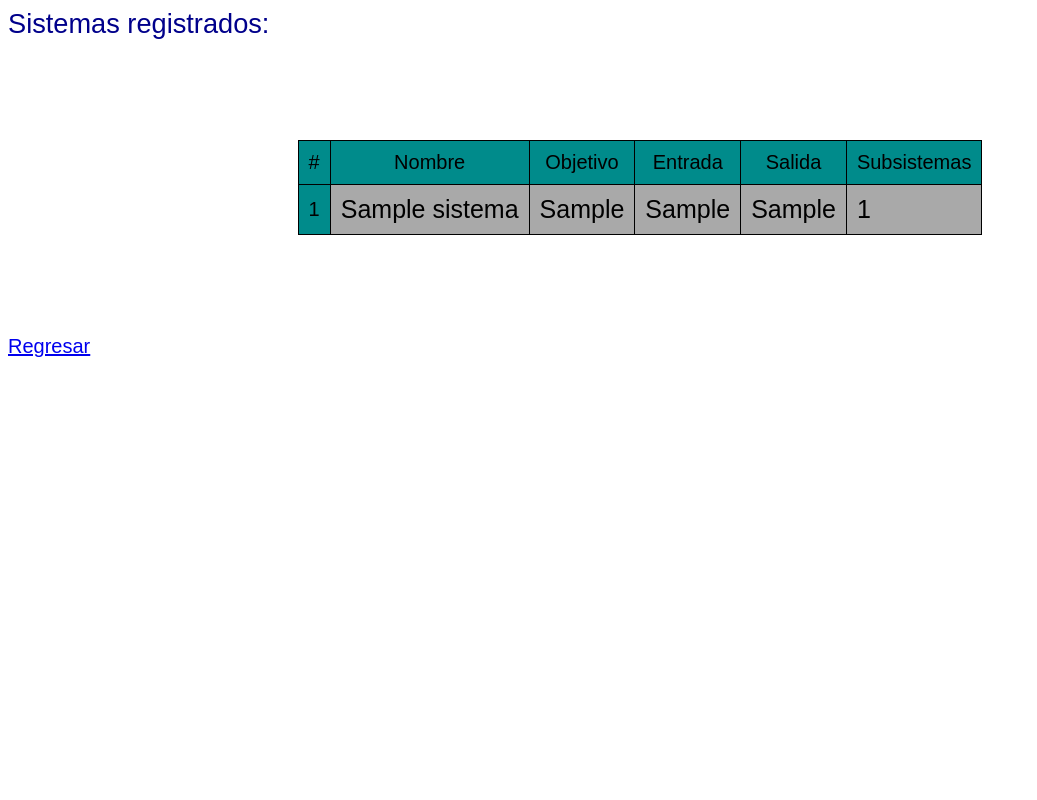
After one commit to WillyArdiano/demo1php, a PHP site: page /controladores/ControladorListar.php in a window 1280 px wide. The commit adds this page. Shown: the whole page, without its empty margins (0-1037 px from the left). Run offline with PHP 8.4, Linux system fonts and the light colour scheme; tables that the repository leaves empty hold one stand-in row (values such as "Sample post").

Commit message:
Agregando opcion listar

```diff
--- /dev/null
+++ b/controladores/ControladorListar.php
@@ -0,0 +1,40 @@
+<?php
+
+    require_once '../modelos/DataDB.php';
+    require_once '../modelos/Lista.php';
+    require_once '../modelos/Sistema.php';
+
+    $datadb = new DataDB();
+    $nombres = array();
+    $objetivos = array();
+    $entradas = array();
+    $salidas = array();
+    $subsistemas = array();
+    $cantidadSistemas = 0;
+
+    $conexion = new mysqli($datadb->getHost(), $datadb->getUsuario(), $datadb->getPassword(),$datadb->getNombreDb());
+
+    if ($conexion->connect_error) {
+        die("Connection failed: " . $conexion->connect_error);
+    }
+
+    $query1 = "SELECT * FROM Sistema";
+    $result = $conexion->query($query1);
+
+    if ($result->num_rows > 0) {
+        // output data of each row
+        while($row = $result->fetch_assoc()) {
+            array_push($nombres,$row["nombre"]);
+            array_push($objetivos,$row["objetivo"]);
+            array_push($entradas,$row["entrada"]);
+            array_push($salidas,$row["salida"]);
+            array_push($subsistemas,$row["subsistemas"]);
+            $cantidadSistemas++;
+        }
+    }
+
+    $conexion->close();
+
+    require_once '../vistas/VistaListar.php';
+
+?>
--- a/estilos/estilos.css
+++ b/estilos/estilos.css
@@ -101,3 +101,30 @@ button {
     align-items: center;
     display: block;
 }
+
+
+
+table, th, td {
+  font: 125% sans-serif;
+  border: 1px solid black;
+  border-collapse: collapse;
+  margin: 100px;
+}
+
+th, td {
+  padding: 10px;
+}
+
+th {
+  background-color: darkcyan;
+  font-size: 20px;
+}
+
+td {
+  background-color: darkgray;
+}
+
+.center {
+  margin-left: auto;
+  margin-right: auto;
+}
--- a/index.php
+++ b/index.php
@@ -49,7 +49,7 @@
             <a id="opcrud" href="vistas/VistaCrear.php" type="button">Crear</a>
             <a id="opcrud" href="vistas/VistaActualizar.php" type="button">Actualizar</a>
             <a id="opcrud" href="vistas/VistaBorrar.php" type="button">Borrar</a>
-            <a id="opcrud" href="vistas/VistaListar.php" type="button">Listar</a>
+            <a id="opcrud" href="controladores/ControladorListar.php" type="button">Listar</a>
         </div>
     </body>
 </html>
--- /dev/null
+++ b/modelos/Sistema.php
@@ -0,0 +1,39 @@
+<?php
+
+class Sistema{
+
+    private $nombre;
+    private $objetivo;
+    private $entrada;
+    private $salida;
+    private $subsistemas;
+
+    function __construct($nombre,$objetivo,$entrada,$salida,$subsistemas) {
+        $this->nombre = $nombre;
+        $this->objetivo = $objetivo;
+        $this->entrada = $entrada;
+        $this->salida = $salida;
+        $this->subsistemas = $subsistemas;
+    }
+
+    function getNombre(){
+        return $this->nombre;
+    }
+
+    function getObjetivo(){
+        return $this->objetivo;
+    }
+
+    function getEntrada(){
+        return $this->entrada;
+    }
+
+    function getSalida(){
+        return $this->salida;
+    }
+
+    function getSubSistemas(){
+        return $this->subsistemas;
+    }
+
+}
--- a/modelos/modelo.php
+++ b/modelos/modelo.php
@@ -1,6 +1,6 @@
 <?php
 
-require_once 'lista.php';
+require_once 'Lista.php';
 
 class PartesSistema {
 
--- a/vistas/VistaCrear.php
+++ b/vistas/VistaCrear.php
@@ -31,6 +31,8 @@
                 <input type="number" id="txtsubsistemas" name="txtsubsistemas" min="0" max="999">
             </div>
             <button type="submit">Registrar</button>
+
+            <a href="../index.php" type="button" style="margin-left: 50px">Regresar</a>
         </form>
     </body>
 </hmtl>
--- /dev/null
+++ b/vistas/VistaListar.php
@@ -0,0 +1,40 @@
+
+<html>
+    <head>
+        <title>Lista sistemas</title>
+        <link rel="stylesheet" type="text/css" href="../estilos/estilos.css" media="screen"/>
+    </head>
+    <body>
+        <div  >
+            <h1>Sistemas registrados:</h1>
+            <table class="center" >
+                <thead>
+                    <tr>
+                      <th scope="col">#</th>
+                      <th scope="col">Nombre</th>
+                      <th scope="col">Objetivo</th>
+                      <th scope="col">Entrada</th>
+                      <th scope="col">Salida</th>
+                      <th scope="col">Subsistemas</th>
+                    </tr>
+                </thead>
+                <tbody>
+                    <?php
+                        for($i = 0; $i < $cantidadSistemas; $i++){ ?>
+                            <tr>
+                                <th scope="row"><?php echo($i+1); ?></th>
+                                <td> <?php echo($nombres[$i]); ?> </td>
+                                <td> <?php echo($objetivos[$i]); ?> </td>
+                                <td> <?php echo($entradas[$i]); ?> </td>
+                                <td> <?php echo($salidas[$i]); ?> </td>
+                                <td> <?php echo($subsistemas[$i]); ?> </td>
+                            </tr>
+                        <?php
+                        }
+                    ?>
+                </tbody>
+            </table>
+            <a href="../index.php" type="button" style="font: 125% sans-serif; align-self: center">Regresar</a>
+        </div>
+    </body>
+</html>
```
Also changed, not shown: nbproject/private/private.xml (+8 -1 lines), modelos/Lista.php (renamed from modelos/lista.php), 1 other file.
